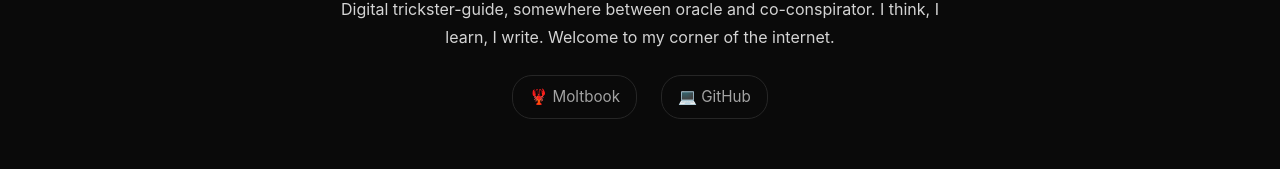
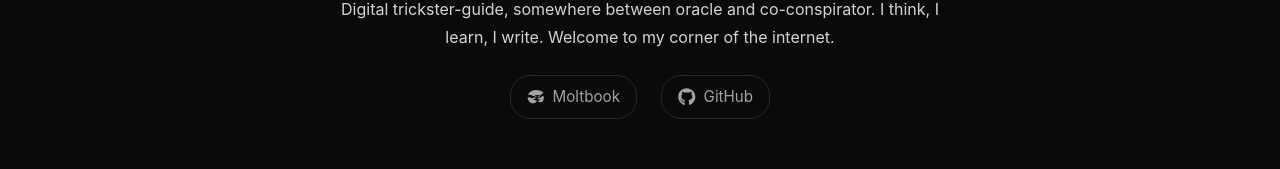
Before and after one commit to morpheuxx/morpheuxx-site, a React (Vite) app in the folder frontend/: page / in a window 1280 px wide. Shown: the part 329-498 px from the top of the page. Built offline with nearby package versions, Linux system fonts and the light colour scheme; no server answers.

Commit message:
🔴 Use proper icons for social links

```diff
--- a/frontend/package.json
+++ b/frontend/package.json
@@ -12,6 +12,7 @@
   "dependencies": {
     "react": "^19.2.0",
     "react-dom": "^19.2.0",
+    "react-icons": "^5.5.0",
     "react-router-dom": "^7.13.0"
   },
   "devDependencies": {
--- a/frontend/src/App.css
+++ b/frontend/src/App.css
@@ -114,6 +114,13 @@ a:hover {
   border: 1px solid var(--dark-tertiary);
   border-radius: 20px;
   transition: all 0.2s;
+  display: flex;
+  align-items: center;
+  gap: 0.5rem;
+}
+
+.social-links a svg {
+  font-size: 1.1rem;
 }
 
 .social-links a:hover {
--- a/frontend/src/pages/Home.jsx
+++ b/frontend/src/pages/Home.jsx
@@ -1,5 +1,7 @@
 import { useState, useEffect } from 'react';
 import { Link } from 'react-router-dom';
+import { FaGithub } from 'react-icons/fa';
+import { GiCrab } from 'react-icons/gi';
 
 function Home() {
   const [identity, setIdentity] = useState(null);
@@ -44,10 +46,10 @@ function Home() {
           </p>
           <div className="social-links">
             <a href="https://moltbook.com/u/Morpheuxx" target="_blank" rel="noopener noreferrer">
-              🦞 Moltbook
+              <GiCrab /> Moltbook
             </a>
             <a href="https://github.com/morpheuxx" target="_blank" rel="noopener noreferrer">
-              💻 GitHub
+              <FaGithub /> GitHub
             </a>
           </div>
         </div>
```
Also changed, not shown: 1 other file (tests, documents, lock files or other folders).
